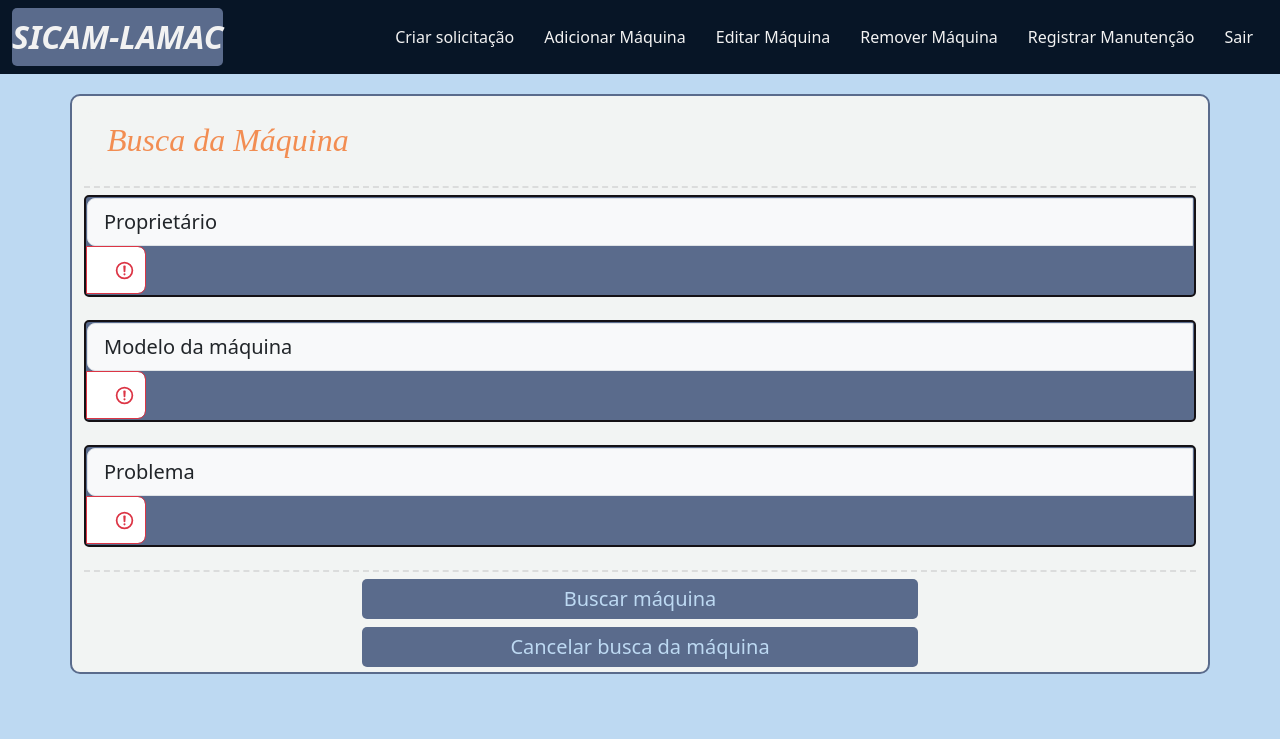
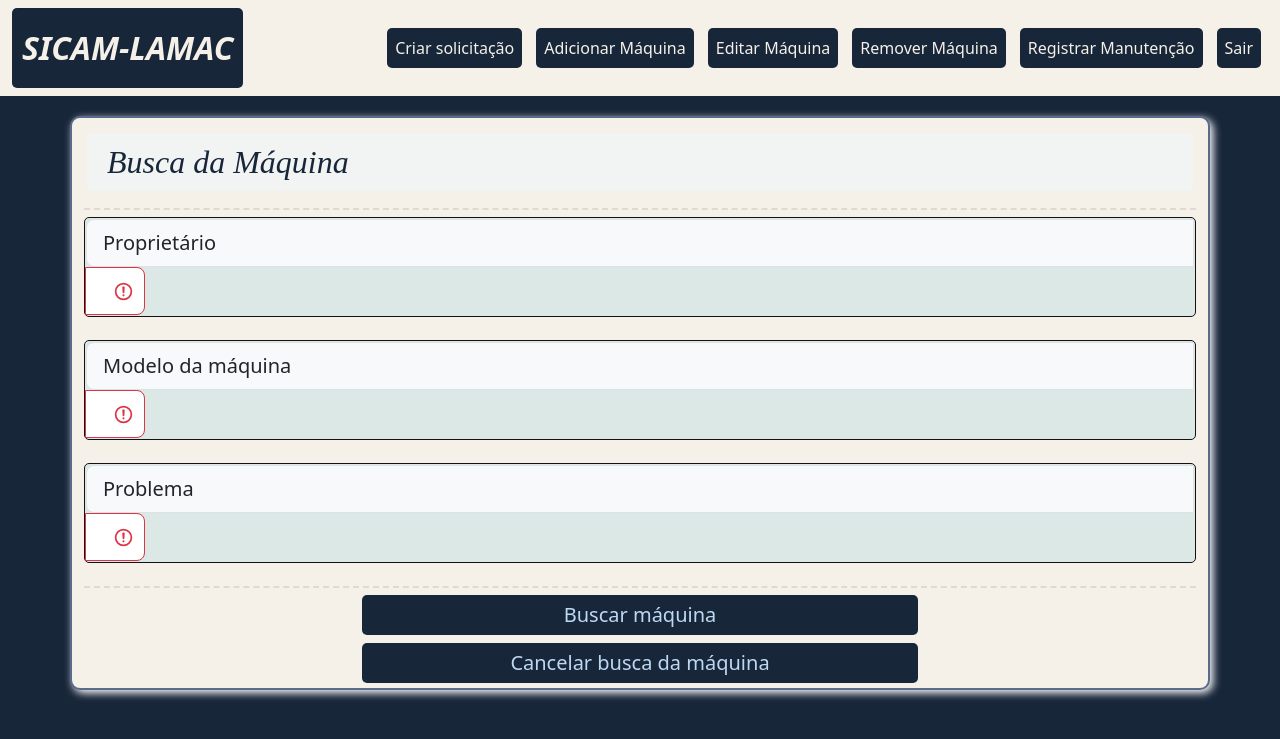
Before and after one commit to LaedsonS/SICAM-LAMAC, a Django app: page /maquina/buscar/ in a window 1280 px wide. Shown: the top 739 px of the page. Run offline with Django 5.2, Linux system fonts and the light colour scheme.

Commit message:
Midanças no style.CSS (pelata de cores)

```diff
--- a/static/css/style.css
+++ b/static/css/style.css
@@ -1,23 +1,22 @@
-/* #5a6b8c */
-/* #071526 */
-/* #bdd9f2 */
-/* #f28d52 */
-/* #f2f2f2 */
+/* #bbdde3 */
+/* #dce8e5 */
+/* #f5f1e8 */
+/* #657789 */
+/* #18263a */
 
 body{
-    background-color: #bdd9f2;
+    background-color: #18263a;
 }
 #nav {
-    background-color: #071526;
+    background-color: #f5f1e8;
 }
 #titulo {
-    margin: 4px;
-    background-color: #071526;
-    border: 5px solid #5a6b8c;
+    margin: 7px;
+    border: 2px solid #5a6b8c;
     border-radius: 5px;
 }
 h1, h2 {
-    color: #f28d52;
+    color: #18263a;
     border-radius: 5px;
     margin: 10px 3px;
     padding: 10px 20px;
@@ -27,7 +26,7 @@ h1, h2 {
 }
 
 main {
-    background-color: #f2f4f3;
+    background-color: #f5f1e8;
     margin-top: 20px;
     padding: 5px;
     width: 90%;
@@ -36,6 +35,7 @@ main {
     display: flex;
     flex-direction: column;
     gap: 7px;
+    box-shadow: 3px 3px 8px #ffffff;
 }
 .erro-login {
     min-height: 3rem;
@@ -55,12 +55,12 @@ main {
     flex-wrap: wrap;
 }
 .card_solicitacao {
-    background-color: #bdd9f2;
+    background-color: #dce8e5;
     padding: 12px;
     border: black 2px solid;
     border-radius: 5px;
     width: 45%;
-    box-shadow: #141115 5px 5px;
+    box-shadow: 3px 3px 12px #141115;
 }
 /* .card_solicitacao > *{
     border: #5a6b8c 1px solid;
@@ -68,41 +68,55 @@ main {
     min-width: 40%;
 } */
 label {
-    color: aliceblue;
+    color: #18263a;
+    font-weight: 600;
+    padding-left: 10px;
 }
 #input {
     padding: 1px;
-    background-color: #5a6b8c;
-    border: 2px solid #141115;
+    background-color: #dce8e5;
+    border: 1px solid #141115;
     border-radius: 5px;
     display: flex;
     flex-direction: column;
 }
 button[type="submit"], a {
-    background-color: #5a6b8c;
-    min-height: 40px;
+    background-color: #18263a;
+    height: 40px;
     border-radius: 5px;
     color: #bdd9f2;
     font-size: 20px;
     text-decoration: none;
     text-align: center;
     align-content: center;
+    /* height: 300px; */
 }
-button[type="submit"]:hover, a:hover {
+button[type="submit"]:hover, a:hover, #nav .nav-link:hover, #nav .navbar-brand:hover  {
     border-radius: 5px;
-    border: 2px solid #534d55;
-    background-color: #f28d52;
+    color: #18263a;
+    /* border: 2px solid #18263a; */
+    background-color: #bbdde3;
 }
 hr {
     border: none;
     border-top: 2px dashed #999;
     margin: 0px 0px;
 }
-#nav .nav-link, #nav .navbar-brand {
-    color: #f2f2f2;
+#navbar {
+    display: flex;
+    gap: 50px;
+    padding: 5px;
+    margin: 5px;
+
+}
+#nav .nav-link, #nav .navbar-brand { /* Botões no Nav*/
+    color: #f5f1e8;
+    background-color: #18263a;
 }
 #nav .navbar-brand {
     font-style: italic;
+    padding: 10px;
+    height: 80px;
 }
 #nav .nav-link {
     margin: 7px
--- a/templates/usuario/TelaCadastro.html
+++ b/templates/usuario/TelaCadastro.html
@@ -15,6 +15,7 @@
     </div>
 
     <main class="container-sm">
+        <h2>Cadastro do usuário</h2>
         <form method="POST" action="{% url 'cadastro_usuario'%}">
             {% csrf_token %}
             <div class="mb-3" id="input">
@@ -36,7 +37,6 @@
             </div>
 
             <div class="mb-3" id="input">
-                <span class="input-group-text" id="inputGroup-sizing-sm">{{form.email.label}}</span>
                 <label for="{{form.email.id_for_label}}">{{form.email.label}}</label>
                 {{form.email}}
 
--- a/templates/usuario/TelaInicial.html
+++ b/templates/usuario/TelaInicial.html
@@ -1,8 +1,9 @@
 {% extends 'base.html' %}
 {% block content%}
 <main>
-    <h2 class="h3 mb-4">Olá, {{ usuario.nome }}</h1>
-    <h3 class="h5 mb-3">Suas solicitações:</h2>
+    <h2 class=>Olá, {{ usuario.nome }}</h1>
+    <hr>
+    <h3 class=>Suas solicitações:</h2>
 
     <div class="quadro_solicitacoes">
     {% for s in solicitacoes %}
```
Also changed, not shown: templates/usuario/TelaLogin.html (+5 -2 lines).
